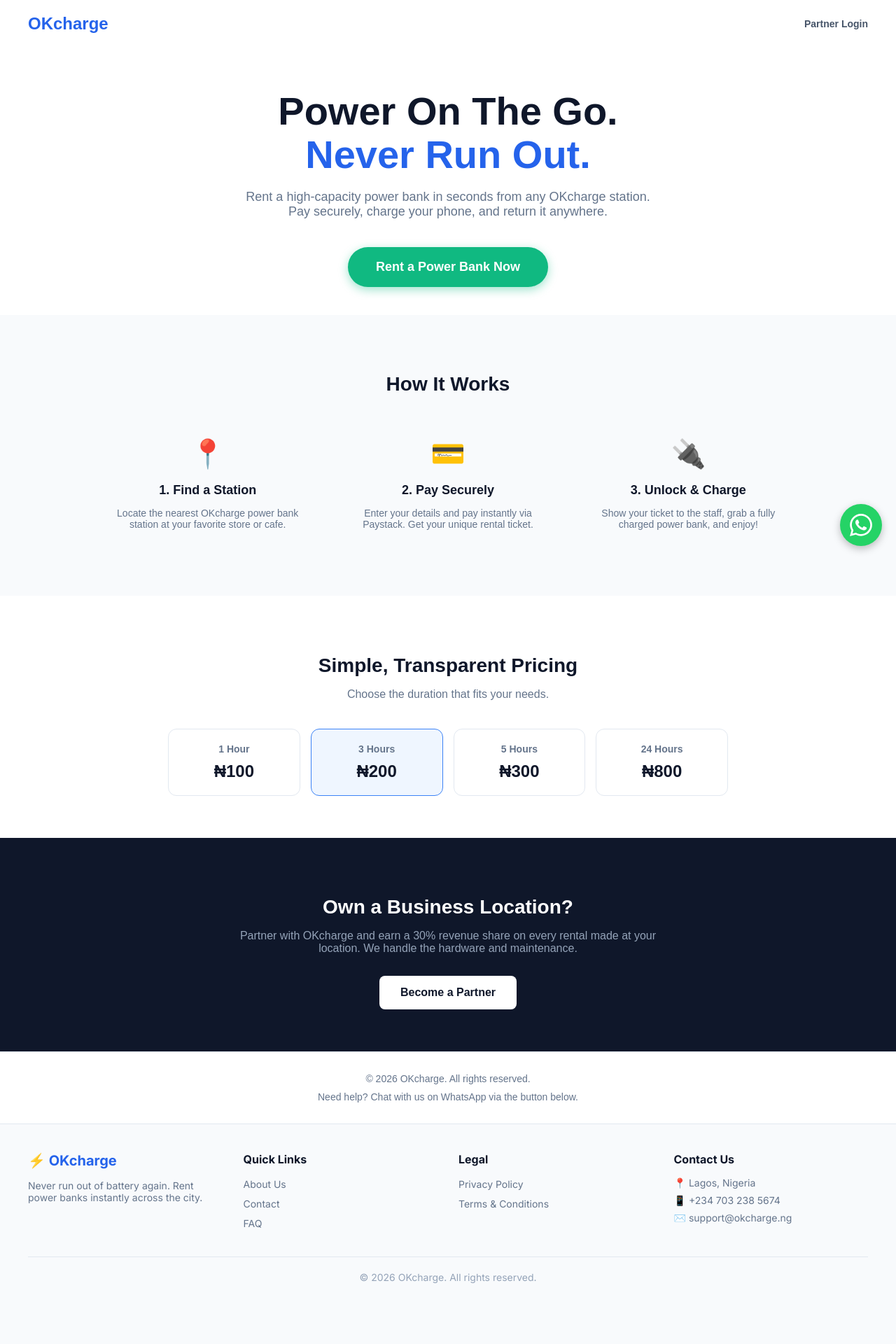
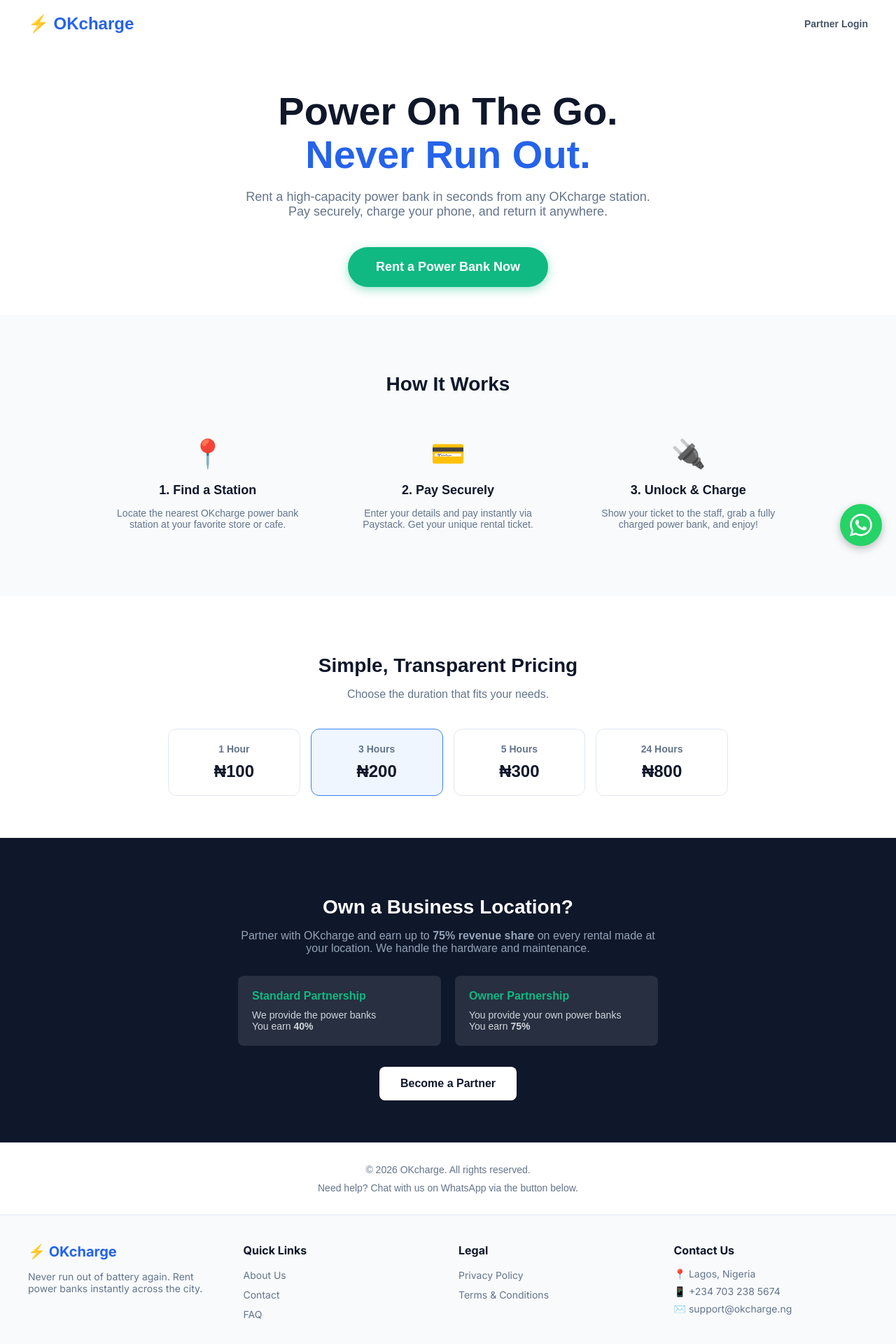
Before and after one commit to okivictor01-bit/OKcharge-, a Next.js app: page / in a window 1280 px wide. Shown: the top 1920 px of the page at 70% size. Before the commit the page ends 1853 px from the top, so only its background shows below. Built offline with nearby package versions, Linux system fonts and the light colour scheme.

Commit message:
Update page.tsx

```diff
--- a/app/page.tsx
+++ b/app/page.tsx
@@ -9,7 +9,7 @@
   return (
     <main style={{ fontFamily: 'sans-serif', color: '#0f172a', backgroundColor: '#ffffff' }}>
       <header style={{ display: 'flex', justifyContent: 'space-between', alignItems: 'center', padding: '20px', maxWidth: '1200px', margin: '0 auto' }}>
-        <div style={{ fontSize: '24px', fontWeight: 'bold', color: '#2563eb' }}> OKcharge</div>
+        <div style={{ fontSize: '24px', fontWeight: 'bold', color: '#2563eb' }}>⚡ OKcharge</div>
         <div><a href="/auth/login" style={{ textDecoration: 'none', color: '#475569', fontSize: '14px', fontWeight: 'bold' }}>Partner Login</a></div>
       </header>
 
@@ -51,7 +51,17 @@
       <section style={{ backgroundColor: '#0f172a', color: 'white', padding: '60px 20px', textAlign: 'center' }}>
         <div style={{ maxWidth: '600px', margin: '0 auto' }}>
           <h2 style={{ fontSize: '28px', marginBottom: '15px' }}>Own a Business Location?</h2>
-          <p style={{ color: '#94a3b8', marginBottom: '30px', fontSize: '16px' }}>Partner with OKcharge and earn a 30% revenue share on every rental made at your location. We handle the hardware and maintenance.</p>
+          <p style={{ color: '#94a3b8', marginBottom: '30px', fontSize: '16px' }}>Partner with OKcharge and earn up to <strong>75% revenue share</strong> on every rental made at your location. We handle the hardware and maintenance.</p>
+          <div style={{ display: 'grid', gridTemplateColumns: 'repeat(auto-fit, minmax(200px, 1fr))', gap: '20px', marginBottom: '30px', textAlign: 'left' }}>
+            <div style={{ backgroundColor: 'rgba(255,255,255,0.1)', padding: '20px', borderRadius: '8px' }}>
+              <h3 style={{ margin: '0 0 10px 0', fontSize: '16px', color: '#10b981' }}>Standard Partnership</h3>
+              <p style={{ margin: 0, fontSize: '14px', color: '#d1d5db' }}>We provide the power banks<br/>You earn <strong>40%</strong></p>
+            </div>
+            <div style={{ backgroundColor: 'rgba(255,255,255,0.1)', padding: '20px', borderRadius: '8px' }}>
+              <h3 style={{ margin: '0 0 10px 0', fontSize: '16px', color: '#10b981' }}>Owner Partnership</h3>
+              <p style={{ margin: 0, fontSize: '14px', color: '#d1d5db' }}>You provide your own power banks<br/>You earn <strong>75%</strong></p>
+            </div>
+          </div>
           <a href="/auth/register" style={{ display: 'inline-block', backgroundColor: 'white', color: '#0f172a', padding: '15px 30px', borderRadius: '8px', textDecoration: 'none', fontWeight: 'bold' }}>Become a Partner</a>
         </div>
       </section>
```
